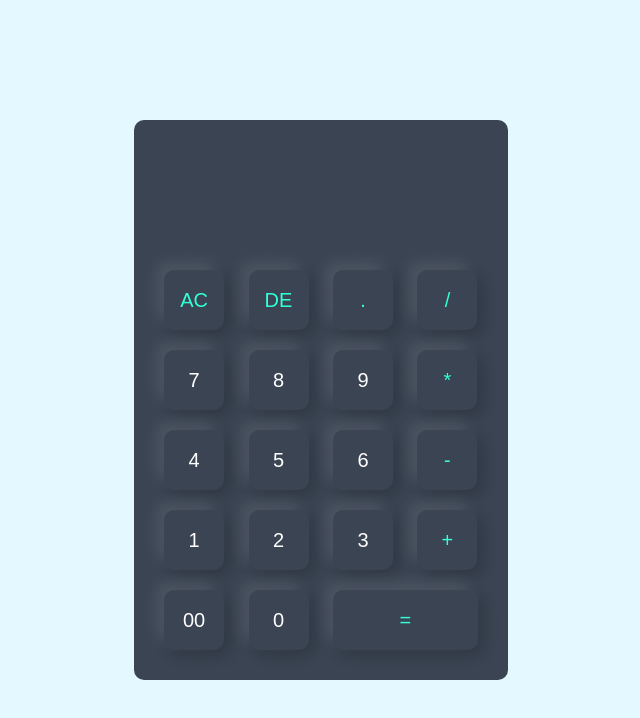
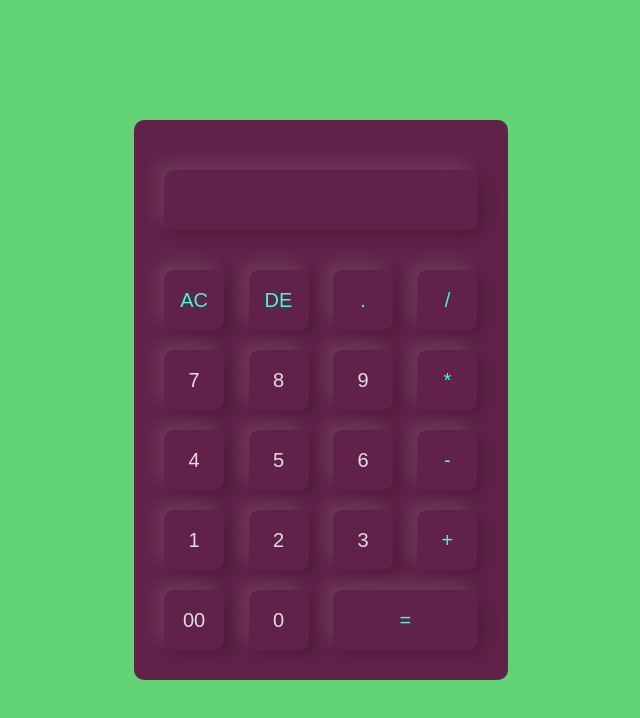
Before and after one commit to anubhavshandilya/Project-js, a plain HTML site: page index.html in a window 1280 px wide. Shown: the whole page, without its empty margins (319-959 px from the left). Drawn offline with Linux system fonts and the light colour scheme.

Commit message:
second commit

```diff
--- a/style.css
+++ b/style.css
@@ -8,13 +8,13 @@
 .container{
     width: 100%;
     height: 100vh;
-    background: #e3f9ff;
+    background: #0cbc29a3;
     display: flex;
     align-items: center;
     justify-content: center;
 }
 .calculator{
-    background: #3a4452;
+    background: #611445ec;
     padding: 20px;
     border-radius: 10px;
 
@@ -28,7 +28,7 @@
     box-shadow: -8px -8px 15px rgba(255, 255, 255, 0.1), 5px 5px 15px rgba(0, 0, 0, 0.2);
     background: transparent;
     font-size: 20px;
-    color: #fff;
+    color: #ffffffd5;
     cursor: pointer;
     margin: 10px;
 }
@@ -42,7 +42,7 @@ form .display input{
     text-align: right;
     flex: 1;
     font-size: 45px;
-    box-shadow: none;
+    box-shadow: brown;
 }
 form input.equal{
     width: 145px;
```
